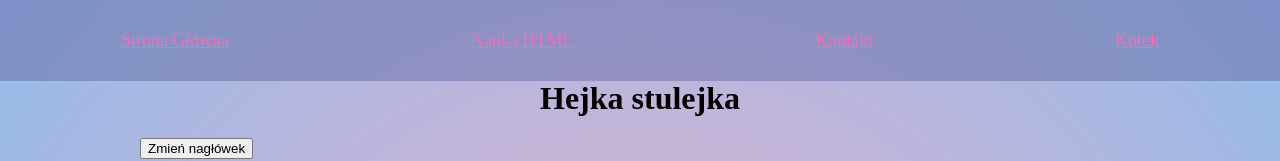
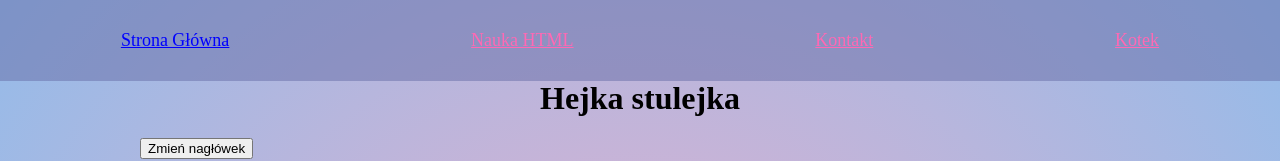
Before and after one commit to szymon-staron/homepage, a plain HTML site: page index.html in a window 1280 px wide. In both pictures the pointer is over the link "Strona Główna". Shown: the top 161 px of the page. Drawn offline with Linux system fonts and the light colour scheme.

```diff
--- a/style.css
+++ b/style.css
@@ -30,6 +30,9 @@
   margin-bottom: 30px;
   display: flex;
   justify-content: space-around;
+}
+.navigation__link:hover{
+  color:blue;
 }
 .article__text {
   text-align: center;
```
Also changed, not shown: 1 other file.
